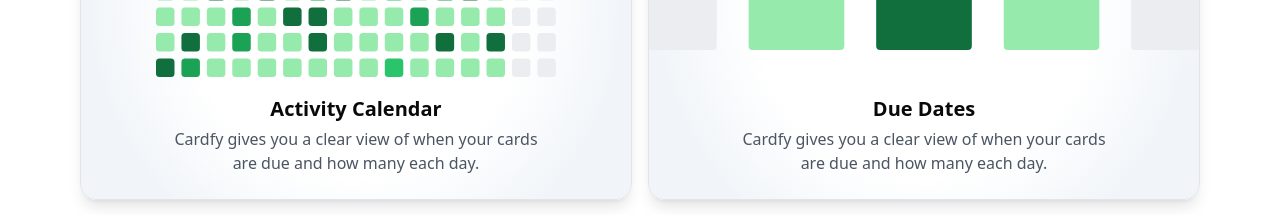
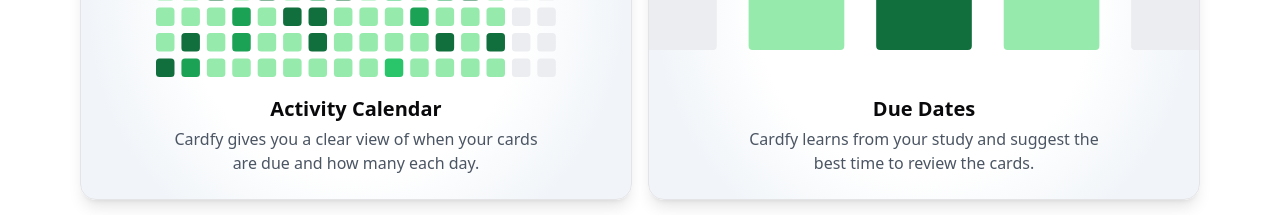
Before and after one commit to gabrielccarvalho/cardfy, a Next.js app: page /features/spaced-repetition in a window 1280 px wide. Shown: the part 1600-1815 px from the top of the page. Built offline with nearby package versions, Linux system fonts and the light colour scheme.

Commit message:
Fix 👨🏻‍🔧: Fix equal texts
Texts were equal on both boxes.

```diff
--- a/src/app/features/spaced-repetition/_components/spaced-repetition.tsx
+++ b/src/app/features/spaced-repetition/_components/spaced-repetition.tsx
@@ -89,8 +89,8 @@ export function SpacedRepetitionFeature() {
 					<div className='w-full flex items-center flex-col space-y-1 max-w-sm text-center mx-auto'>
 						<h4 className='text-xl font-semibold'>Due Dates</h4>
 						<p className='text-gray-600'>
-							Cardfy gives you a clear view of when your cards are due and how
-							many each day.
+							Cardfy learns from your study and suggest the best time to review
+							the cards.
 						</p>
 					</div>
 				</motion.div>
```
